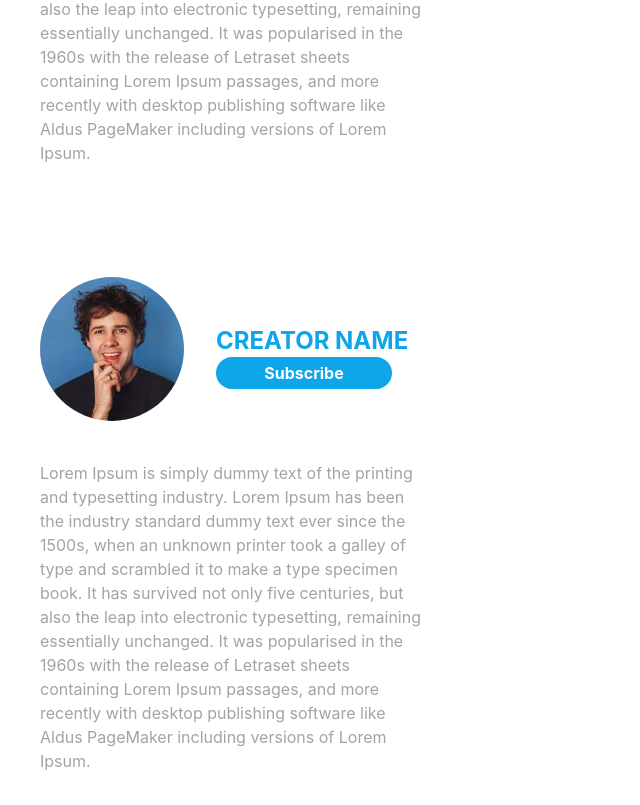
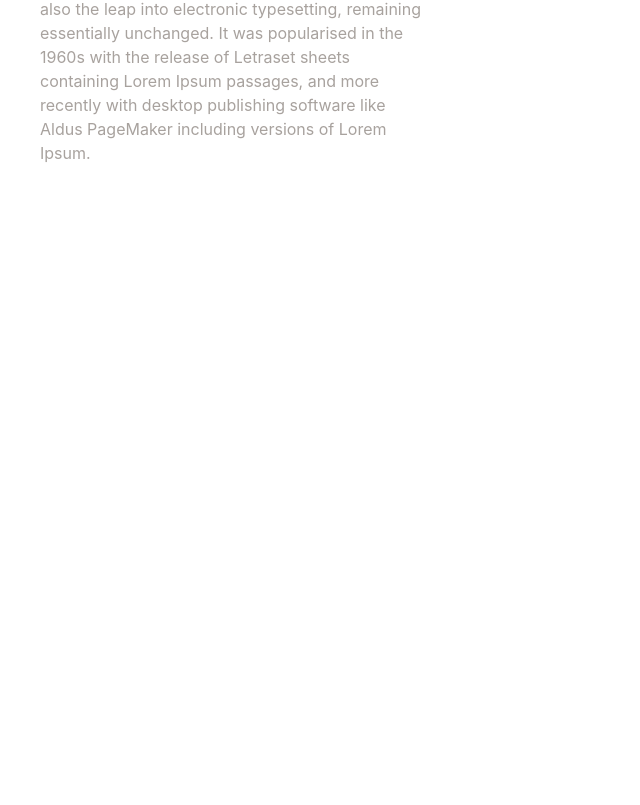
Before and after one commit to slavo3dev/video-streaming-, a Next.js app: page /video/1 in a window 1280 px wide. Shown: the part 1008-1813 px from the top of the page, without its empty margins (0-640 px from the left). After the commit the page ends 1205 px from the top, so only its background shows below. Built offline with nearby package versions, Linux system fonts and the light colour scheme; no server answers; what magic-sdk would draw is missing.

Commit message:
David Removed

```diff
--- a/src/pages/video/[videoId].tsx
+++ b/src/pages/video/[videoId].tsx
@@ -23,8 +23,6 @@ const Video = () => {
         ></iframe>
       </div>
       <div className="pb-8"> <Profile imgUrl={david}/> </div>
-
-      <div className="pb-8"> <Profile imgUrl={david}/> </div>
     </div>
   );
 };
```
